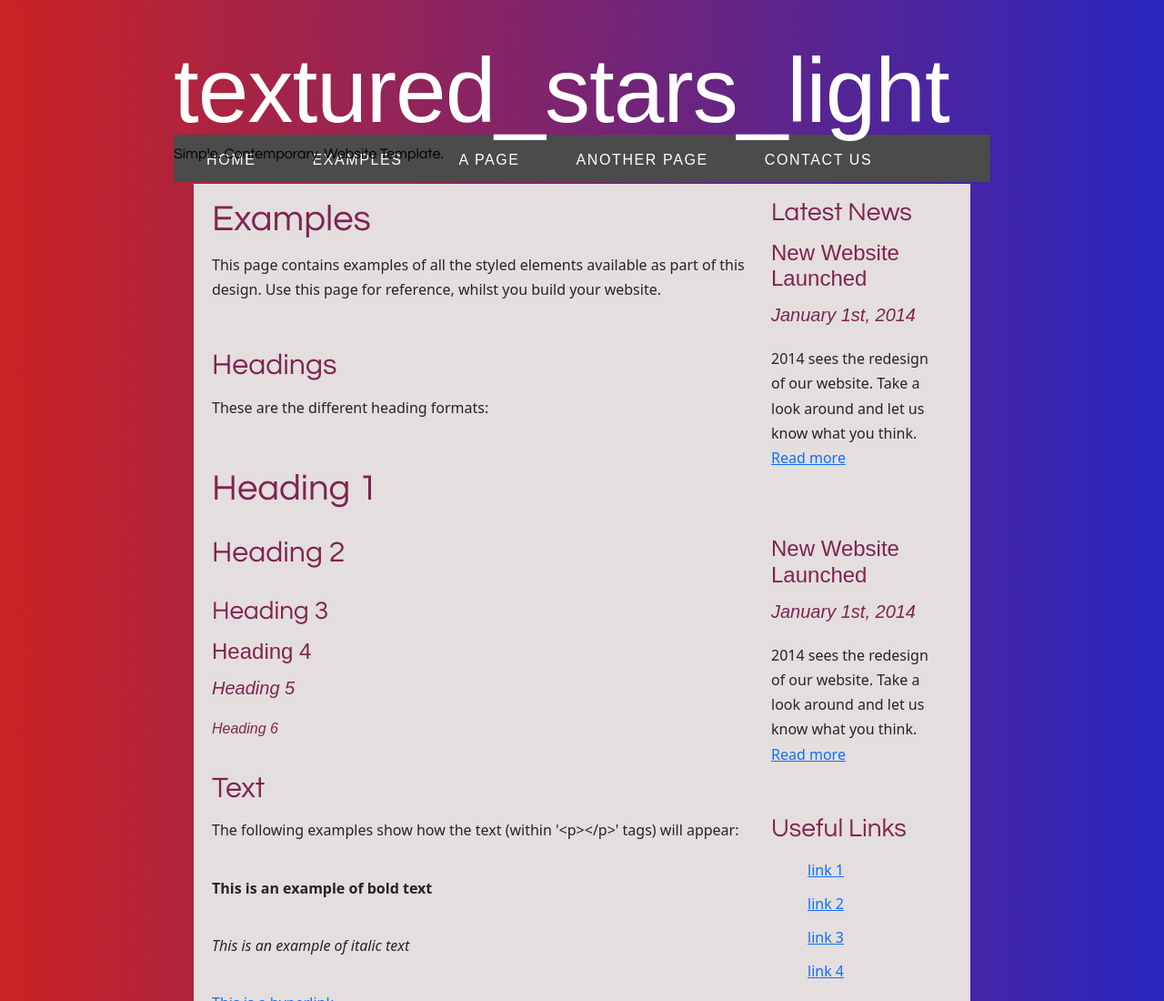
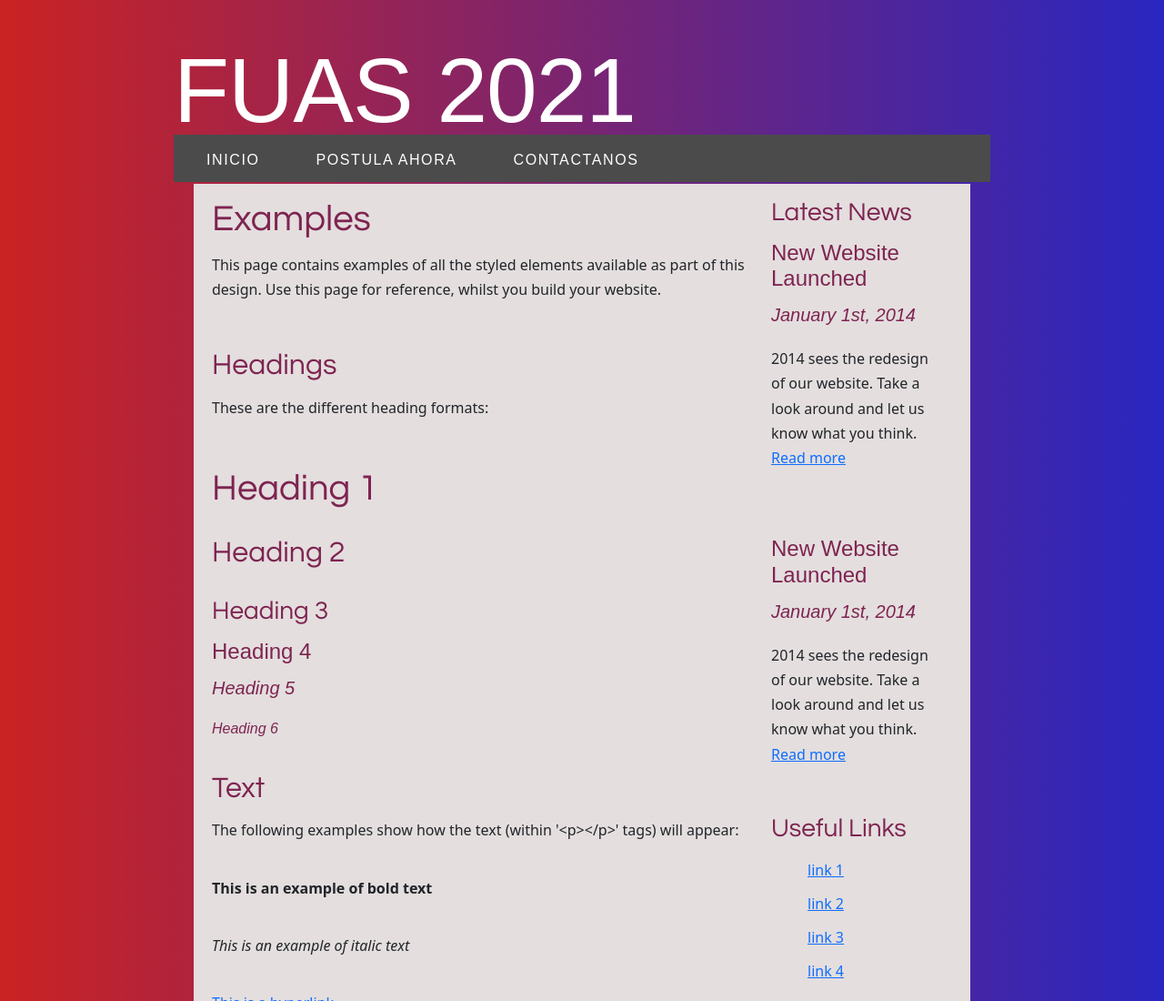
Before and after one commit to FabianaMLD/PruebaWebN2, a plain HTML site: page formulario.html in a window 1280 px wide. Shown: the top 1100 px of the page at 91% size. Drawn offline with nearby package versions, Linux system fonts and the light colour scheme.

Commit message:
formulario

```diff
--- a/formulario.html
+++ b/formulario.html
@@ -20,19 +20,14 @@
     <div id="header">
       <div id="logo">
         <div id="logo_text">
-          <!-- class="logo_colour", allows you to change the colour of the text -->
-          <h1><a href="index.html">textured<span class="logo_colour">_stars_light</span></a></h1>
-          <h2>Simple. Contemporary. Website Template.</h2>
+         <h1><a href="home.html">FUAS<span class="logo_colour"> 2021</span></a></h1>
         </div>
       </div>
       <div id="menubar">
         <ul id="menu">
-          <!-- put class="selected" in the li tag for the selected page - to highlight which page you're on -->
-          <li><a href="index.html">Home</a></li>
-          <li class="selected"><a href="examples.html">Examples</a></li>
-          <li><a href="page.html">A Page</a></li>
-          <li><a href="another_page.html">Another Page</a></li>
-          <li><a href="contact.html">Contact Us</a></li>
+          <li class="selected"><a href="Home.html">Inicio</a></li>
+          <li><a href="formulario.html">Postula ahora</a></li>
+          <li><a href="contact.html">Contactanos</a></li>
         </ul>
       </div>
     </div>
```
Also changed, not shown: home.html (+1 -1 lines), 1 other file.
